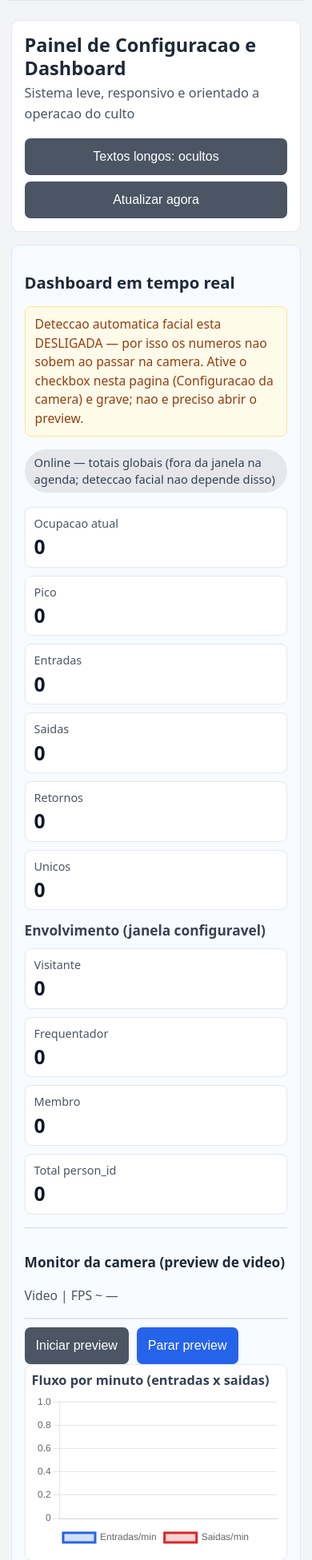
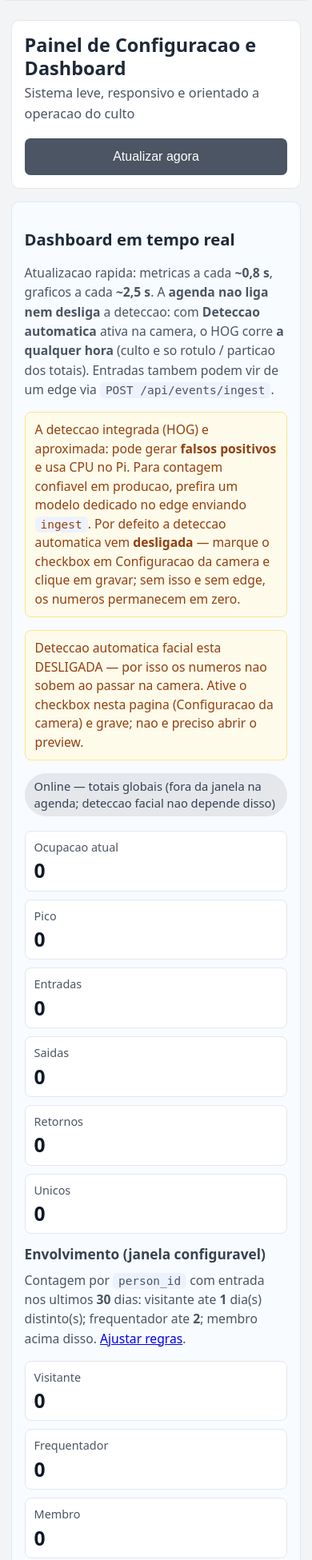
Before and after one commit to davigodoy/VIP, a FastAPI app: page / in a window 390 px wide. Shown: the part 156-2107 px from the top of the page at 80% size. Run offline with FastAPI, Linux system fonts and the light colour scheme; data comes from the database, SQL or seed files in the repository; data that the repository does not hold is empty.

Commit message:
Fix page

```diff
--- a/static/style.css
+++ b/static/style.css
@@ -24,6 +24,7 @@ body {
   color: #1f2937;
   font-size: 1rem;
   line-height: 1.55;
+  overflow-x: hidden;
 }
 
 .app-shell {
@@ -76,6 +77,7 @@ body {
   padding: 1.1rem 1rem 1.5rem;
   width: 100%;
   min-width: 0;
+  overflow-x: hidden;
 }
 
 .topbar {
@@ -398,6 +414,9 @@ button {
   cursor: pointer;
   font-size: 1rem;
   line-height: 1.35;
+  max-width: 100%;
+  white-space: normal;
+  word-break: break-word;
 }
 
 button.secondary {
@@ -496,6 +515,12 @@ button.danger {
   line-height: 1.5;
 }
 
+.help,
+.warn {
+  overflow-wrap: anywhere;
+  word-break: break-word;
+}
+
 .progress-wrap {
   display: flex;
   align-items: center;
@@ -676,6 +702,8 @@ code {
   padding: 2px 7px;
   border-radius: 6px;
   font-size: 0.92em;
+  white-space: normal;
+  overflow-wrap: anywhere;
 }
 
 table {
@@ -794,11 +823,20 @@ thead {
   .update-actions {
     flex-direction: column;
     align-items: stretch;
+    gap: 12px;
   }
 
   .reconcile-actions button,
   .update-actions button {
     width: 100%;
+  }
+
+  .topbar-actions,
+  .cleanup-actions,
+  .actions,
+  .preview-actions,
+  .pager-controls {
+    gap: 12px;
   }
 
   .topbar {
--- a/templates/index.html
+++ b/templates/index.html
@@ -35,7 +35,6 @@
           <p class="subtitle">Sistema leve, responsivo e orientado a operacao do culto</p>
         </div>
         <div class="topbar-actions">
-          <button id="toggle-compact" type="button" class="secondary">Textos longos: ocultos</button>
           <button id="refresh-live" type="button" class="secondary">Atualizar agora</button>
         </div>
       </div>
@@ -2366,55 +2365,6 @@
       renderRunsPager('cleanup');
     }
 
-    function initCompactMode() {
-      const btn = document.getElementById('toggle-compact');
-      if (!btn) return;
-      const root = document.body;
-      const apply = (on) => {
-        root.classList.toggle('compact-mode', !!on);
-        btn.textContent = `Textos longos: ${on ? 'ocultos' : 'visiveis'}`;
-      };
-      let modeOn = true;
-      try {
-        const saved = localStorage.getItem('vip_compact_mode');
-        modeOn = saved == null ? true : saved === '1';
-      } catch (e) {
-        modeOn = true;
-      }
-      apply(modeOn);
-      btn.addEventListener('click', () => {
-        modeOn = !modeOn;
-        try {
-          localStorage.setItem('vip_compact_mode', modeOn ? '1' : '0');
-        } catch (e) {
-          /* ignore */
-        }
-        apply(modeOn);
-      });
-    }
-
-    function markVerboseParagraphs() {
-      const lockedIds = new Set([
-        'live-detection-hint',
-        'preview-meta',
-        'preview-hint',
-        'camera-device-ack',
-        'envolvimento-resumo',
-        'envolvimento-nota',
-        'run-sync-result',
-        'reconcile-state',
-        'reconcile-message',
-        'update-state',
-        'upd-last-msg',
-      ]);
-      document.querySelectorAll('p.help, p.warn').forEach((node) => {
-        if (!(node instanceof HTMLElement)) return;
-        if (node.id && lockedIds.has(node.id)) return;
-        const textSize = (node.textContent || '').trim().length;
-        if (textSize >= 180) node.classList.add('verbose-copy');
-      });
-    }
-
     document.getElementById('envolvimento-refresh')?.addEventListener('click', () => refreshEnvolvimento(1));
     document.getElementById('envolvimento-prev')?.addEventListener('click', () => refreshEnvolvimento(involvementPage - 1));
     document.getElementById('envolvimento-next')?.addEventListener('click', () => refreshEnvolvimento(involvementPage + 1));
@@ -2455,8 +2405,6 @@
     document.getElementById('personas-reset-btn')?.addEventListener('click', runPersonasReset);
 
     consumeUrlToast();
-    markVerboseParagraphs();
-    initCompactMode();
     bindCameraDevices();
     initCleanupHistoryPager();
     ensureCharts();
```
Also changed, not shown: other parts of static/style.css (+28 -7 lines).
